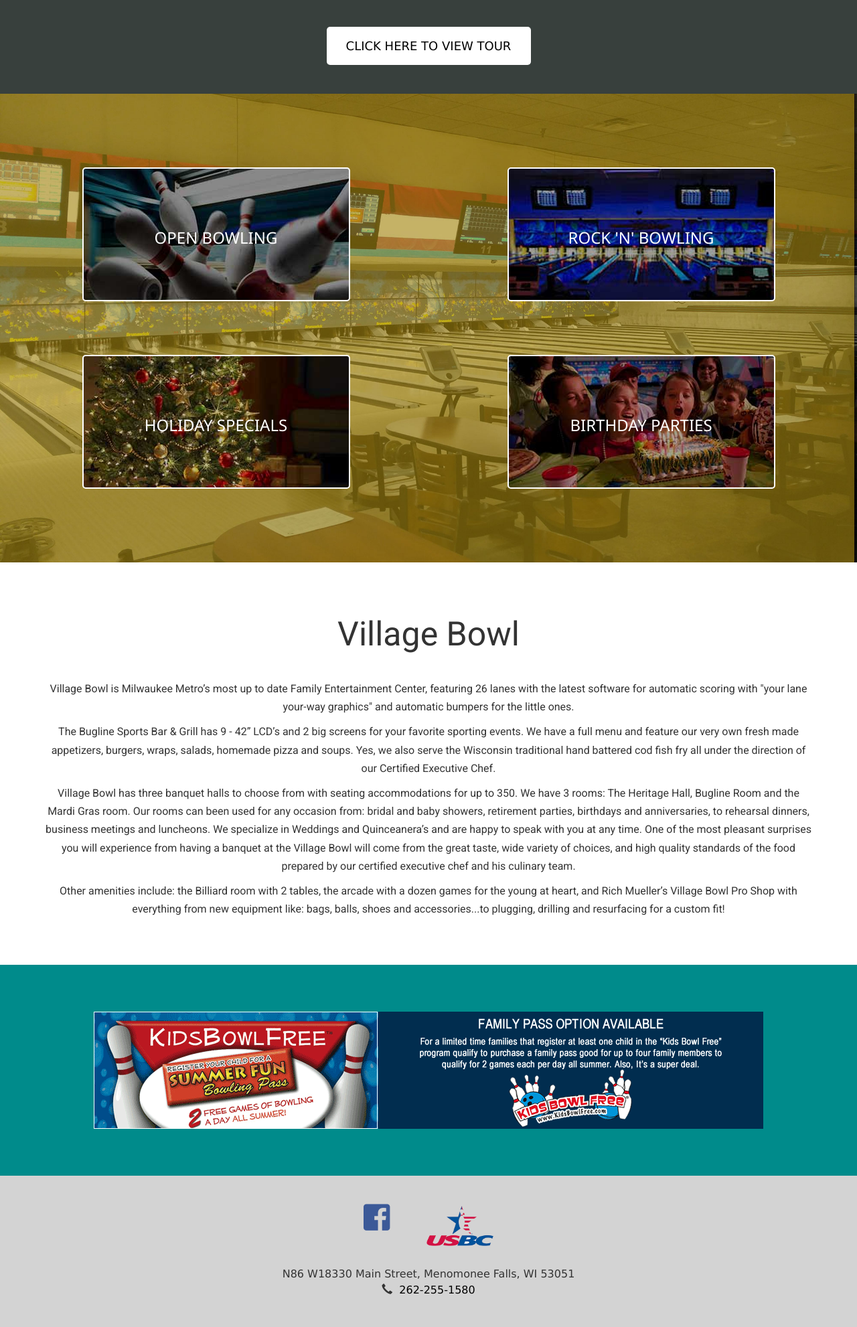
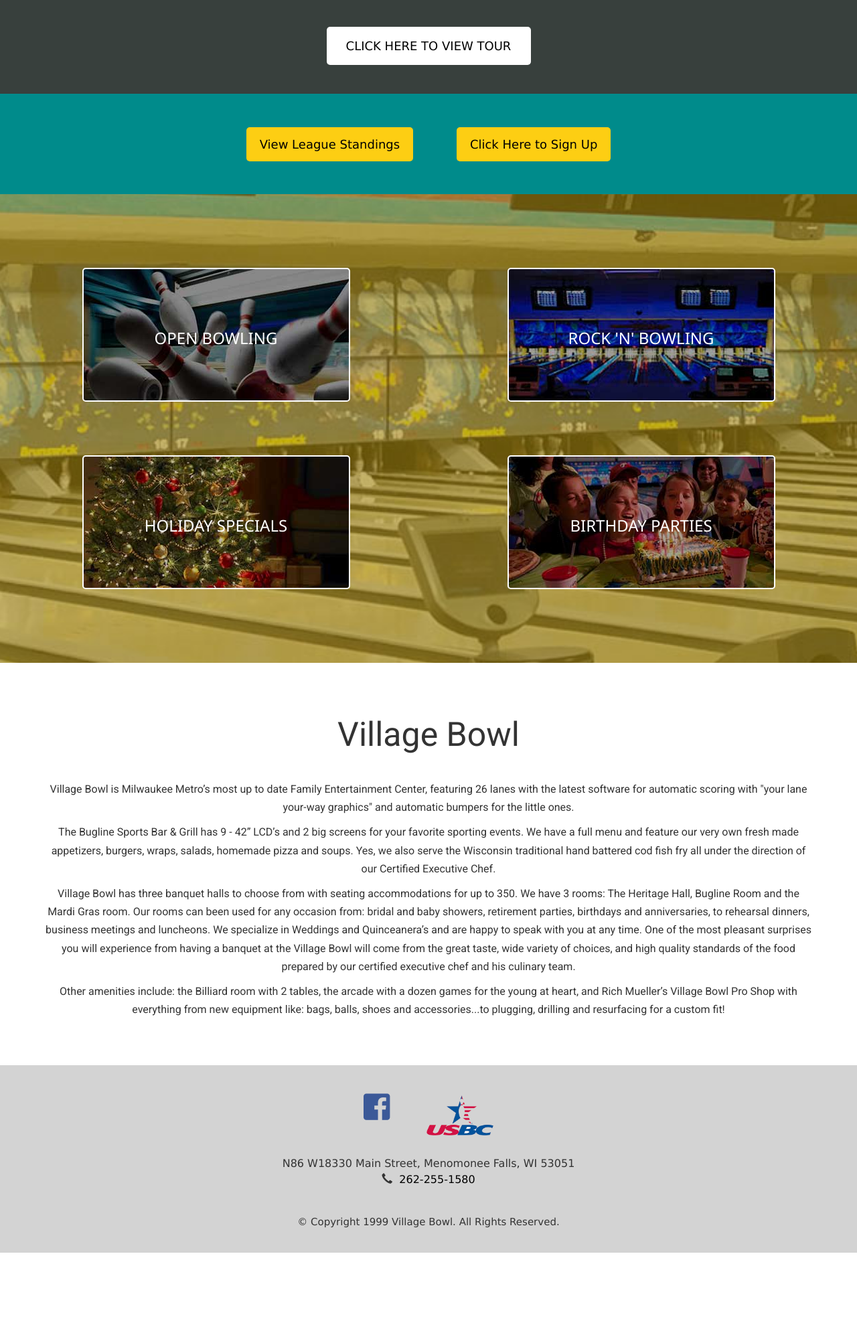
Before and after one commit to justinfranzen/village_bowl, a PHP site: page / in a window 1280 px wide. Shown: the part 509-2491 px from the top of the page at 67% size. After the commit the page ends 2380 px from the top, so only its background shows below. Run offline with PHP 8.4, Linux system fonts and the light colour scheme; some libraries are stand-ins or nearby versions.

Commit message:
content removal/update

```diff
--- a/css/styles.css
+++ b/css/styles.css
@@ -117,7 +117,7 @@ header {
     color: black;
     transition-duration: .3s;
     cursor: pointer; }
-    #tour-btn:hover:not(:hover) {
+    #tour-btn:not(:hover) {
       transition-duration: .3s; }
 
 button {
@@ -167,8 +167,27 @@ button {
   background: url("../images/birthday-parties.jpg"); }
 
 #coupon-section {
-  background: darkcyan; }
-  #coupon-section #coupon {
+  display: none; }
+
+#fall-bowling-league {
+  background: darkcyan;
+  height: 150px;
+  text-align: center;
+  padding-top: 62px; }
+  #fall-bowling-league a {
+    background: #FDCE13;
+    color: black;
+    padding: 15px 20px;
+    border-radius: 5px;
+    margin: 0 30px;
+    font-size: 18px; }
+    #fall-bowling-league a:hover {
+      text-decoration: none;
+      box-shadow: 0px 5px 20px 0px black;
+      transition-duration: .4s; }
+    #fall-bowling-league a:not(:hover) {
+      transition-duration: .4s; }
+  #fall-bowling-league #coupon {
     display: block;
     margin: 0 auto;
     padding: 70px 5%;
@@ -908,10 +927,10 @@ footer {
         text-decoration: none;
         background: #FDCE13;
         color: black;
-        transition-duration: .3s;
+        transition-duration: .4s;
         cursor: pointer; }
-        #tour #tour-btn:hover:not(:hover) {
-          transition-duration: .3s; }
+      #tour #tour-btn:not(:hover) {
+        transition-duration: .4s; }
 
   #parallax {
     background-attachment: inherit !important;
--- a/index.php
+++ b/index.php
@@ -79,11 +79,16 @@ function carousel() {
 
 <div id="tour">
 
-    <button><a href="https://www.google.com/maps/@43.1759193,-88.1376993,3a,75y,24h,90t/data=!3m8!1e1!3m6!1sf2DLrsu5VoQAAAQvvIh5PQ!2e0!3e2!6s%2F%2Fgeo2.ggpht.com%2Fcbk%3Fpanoid%3Df2DLrsu5VoQAAAQvvIh5PQ%26output%3Dthumbnail%26cb_client%3Dmaps_sv.tactile.gps%26thumb%3D2%26w%3D203%26h%3D100%26yaw%3D24.270773%26pitch%3D0!7i13312!8i6656!6m1!1e1?shorturl=1" target="_blank">CLICK HERE TO VIEW TOUR</a></button>
+<a href="https://www.google.com/maps/@43.1759193,-88.1376993,3a,75y,24h,90t/data=!3m8!1e1!3m6!1sf2DLrsu5VoQAAAQvvIh5PQ!2e0!3e2!6s%2F%2Fgeo2.ggpht.com%2Fcbk%3Fpanoid%3Df2DLrsu5VoQAAAQvvIh5PQ%26output%3Dthumbnail%26cb_client%3Dmaps_sv.tactile.gps%26thumb%3D2%26w%3D203%26h%3D100%26yaw%3D24.270773%26pitch%3D0!7i13312!8i6656!6m1!1e1?shorturl=1" id="tour-btn" target="_blank">CLICK HERE TO VIEW TOUR</a>
 
 
-<a href="" id="tour-btn">CLICK HERE TO VIEW TOUR</a>
+</div>
 
+<div id="fall-bowling-league">
+
+    <a href="" class="fall-league-btn">View League Standings</a>
+
+    <a href="" class="fall-league-btn">Click Here to Sign Up</a>
 
 </div>
 
@@ -163,13 +168,6 @@ function carousel() {
 
 </div>
 
-
-<div id="coupon-section">
-
-    <img src="images/kids-bowl-free.png" alt="Kids Bowl Free Coupon" id="coupon" />
-
-</div>
-
 <!---<div id="videos">
 
     <div class="row">
--- a/sass/styles.scss
+++ b/sass/styles.scss
@@ -223,7 +223,33 @@ button {
 }
 
 #coupon-section {
+    display: none;
+}
+
+#fall-bowling-league {
     background: darkcyan;
+    height: 150px;
+    text-align: center;
+    padding-top: 62px;
+
+    a {
+        background: #FDCE13;
+        color: black;
+        padding: 15px 20px;
+        border-radius: 5px;
+        margin: 0 30px;
+        font-size: 18px;
+
+        &:hover {
+            text-decoration: none;
+            box-shadow: 0px 5px 20px 0px black;
+            transition-duration: .4s;
+        }
+
+        &:not(:hover) {
+            transition-duration: .4s;
+        }
+    }
 
         #coupon {
             display: block;
@@ -1129,19 +1155,19 @@ footer {
         margin: 0 auto;
         color: black;
 
-     &:hover {
-        text-decoration: none;
-        background: #FDCE13;
-        color: black;
-        transition-duration: .3s;
-        cursor: pointer;
+         &:hover {
+            text-decoration: none;
+            background: #FDCE13;
+            color: black;
+            transition-duration: .4s;
+            cursor: pointer;
+        }
 
             &:not(:hover) {
-                transition-duration: .3s;
+                transition-duration: .4s;
             }
         }
  }
-    }
 
     #parallax {
         background-attachment: inherit !important;
```
Also changed, not shown: 1 other file.
